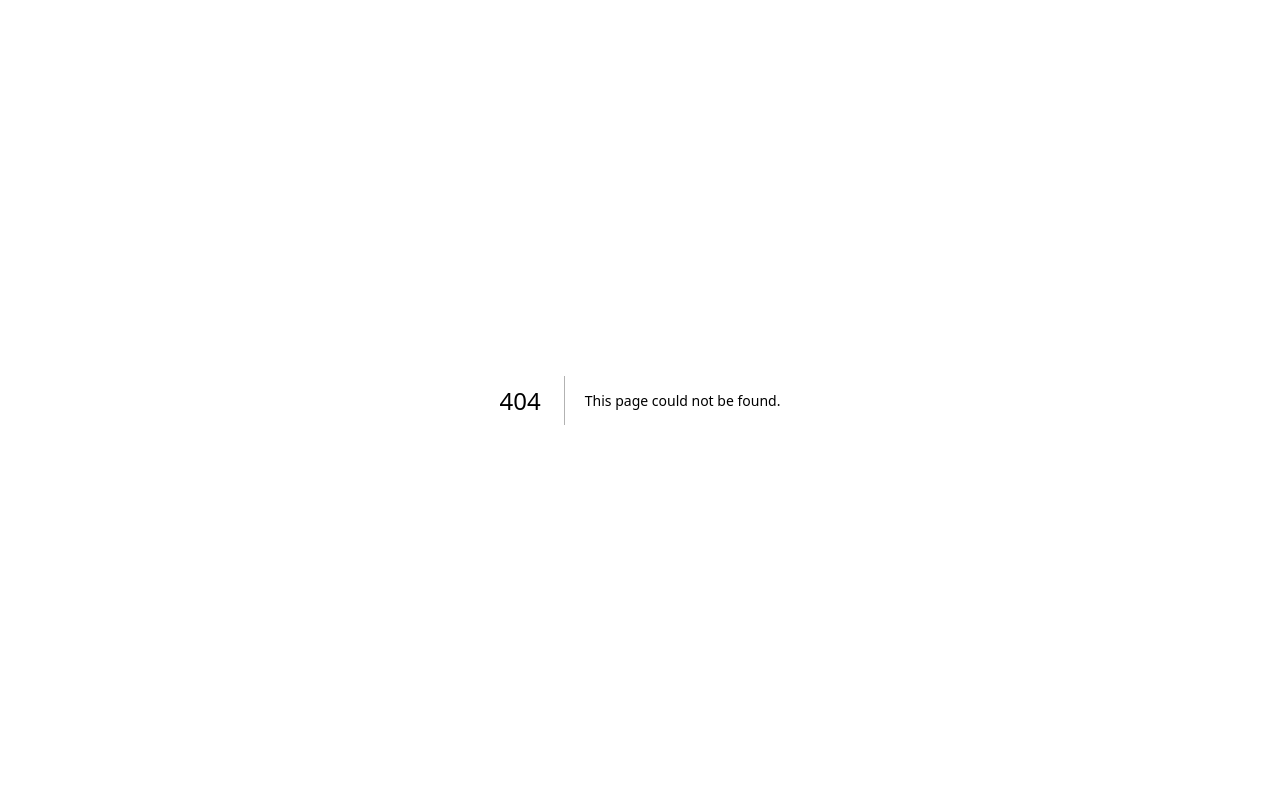
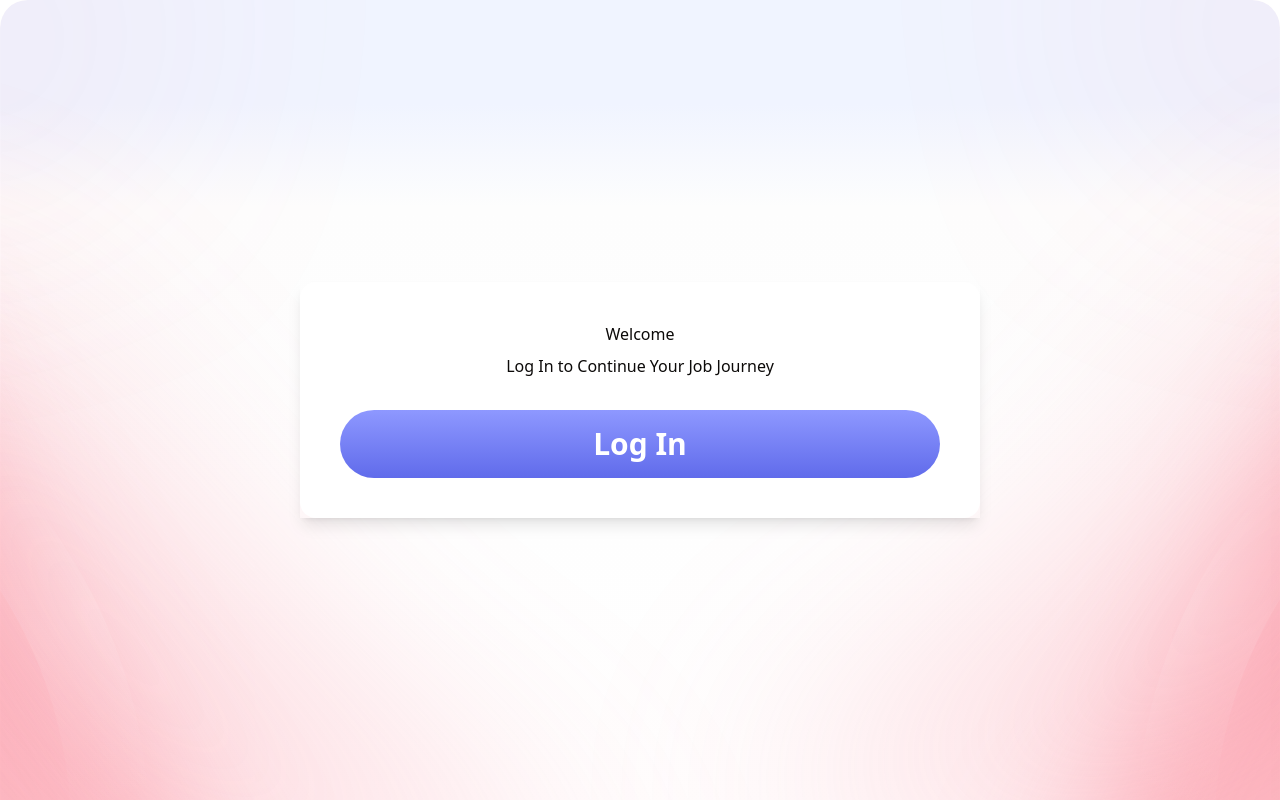
Before and after one commit to olatunde1998/ai-file-analyzer, a Next.js app: page /login in a window 1280 px wide. Before the commit this address had no page. Built offline with nearby package versions, Linux system fonts and the light colour scheme.

Commit message:
authentication pages added

```diff
--- /dev/null
+++ b/app/(auth)/login/page.tsx
@@ -0,0 +1,39 @@
+export default async function Login() {
+  return (
+    <main className="bg-[url('/images/bg-auth.svg')] bg-cover min-h-screen flex items-center justify-center">
+      <div className="gradient-border shadow-lg">
+        <section className="flex flex-col gap-8 bg-white rounded-2xl p-10">
+          <div className="flex flex-col items-center gap-2 text-center">
+            <h1>Welcome</h1>
+            <h2>Log In to Continue Your Job Journey</h2>
+          </div>
+          <div>
+            {/* {isLoading ? ( */}
+            {/* <button className="rounded-full py-4 px-8 cursor-pointer w-[600px] max-md:w-full text-3xl font-semibold text-white animate-pulse">
+               <p>Signing you in...</p>
+             </button>
+           ) : ( */}
+            <>
+              {/* {auth.isAuthenticated ? ( */}
+              {/* <button className="rounded-full py-4 px-8 cursor-pointer w-[600px] max-md:w-full text-3xl font-semibold text-white" onClick={auth.signOut}>
+                   <p>Log Out</p>
+                 </button> */}
+              {/* ) : ( */}
+              <button
+                style={{
+                  background: "linear-gradient(to bottom, #8e98ff, #606beb)",
+                  boxShadow: "0px 74px 21px 0px #6678ef00",
+                }}
+                className="rounded-full py-4 px-8 cursor-pointer w-[600px] max-md:w-full text-3xl font-semibold text-white"
+              >
+                <p>Log In</p>
+              </button>
+              {/* )} */}
+            </>
+            {/* )} */}
+          </div>
+        </section>
+      </div>
+    </main>
+  );
+}
--- /dev/null
+++ b/app/(auth)/signup/page.tsx
@@ -0,0 +1,23 @@
+import Link from "next/link";
+
+export default function SignUp() {
+  return (
+    <div className="text-[#1F4D36] md:flex justify-between h-screen xl:overflow-y-hidden">
+      <div className="bg-[#F1F4EA] md:w-[40%] xl:w-1/3 h-full py-8 pb-20 xl:py-16 text-[#1F4D36]">
+        <div className="px-4 w-ful max-w-[340px] mx-auto">
+          <p className="text-center text-[18px] font-medium">
+            Start Connecting For Free!
+          </p>
+          <p className="text-center">Register an account</p>
+          {/* ====== Already have an account ======  */}
+          <div className="mt-4 text-center text-xs flex items-center justify-center">
+            <p>Already have an account ? </p>
+            <Link href="/login" className="underline ml-2">
+              Sign in
+            </Link>
+          </div>
+        </div>
+      </div>
+    </div>
+  );
+}
```
